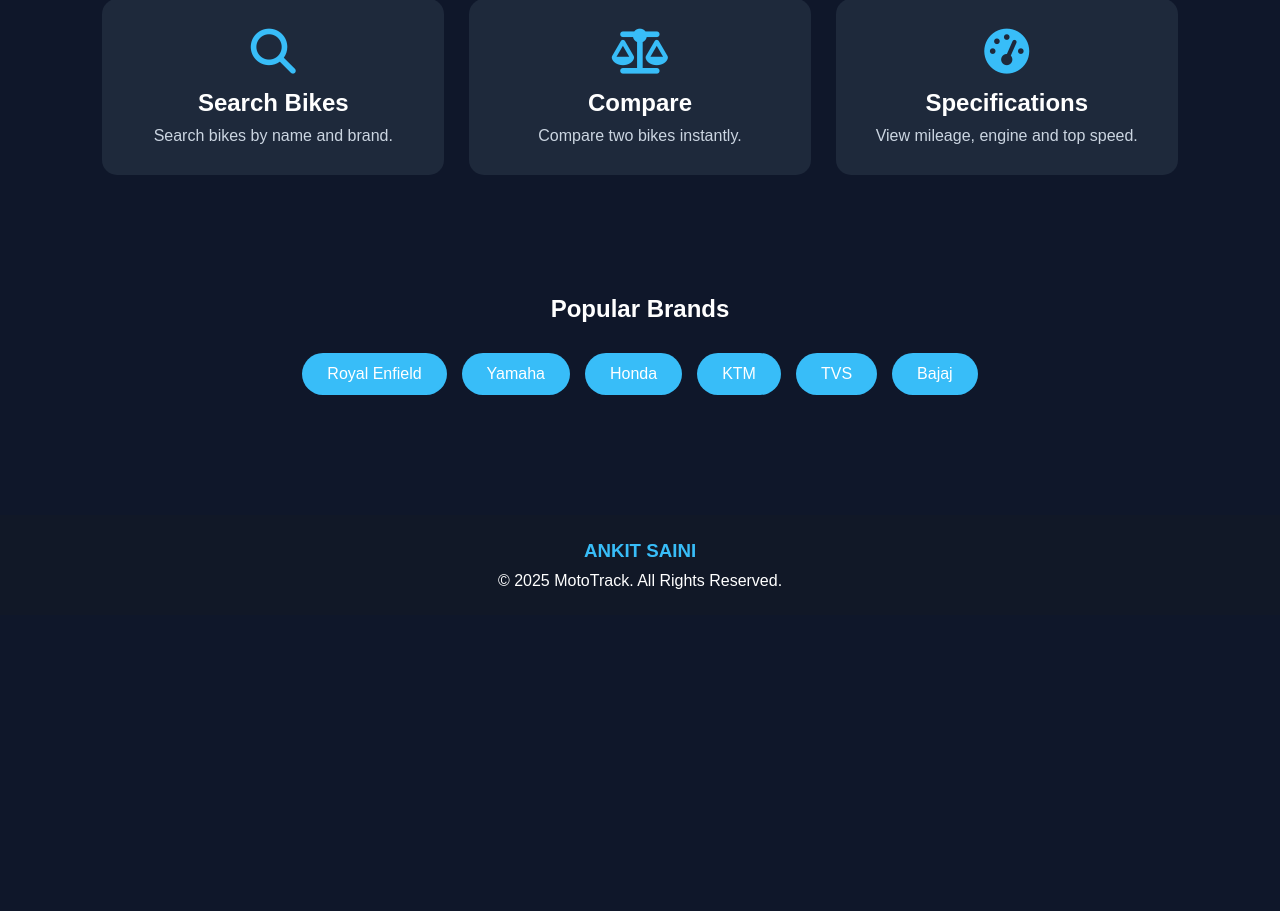
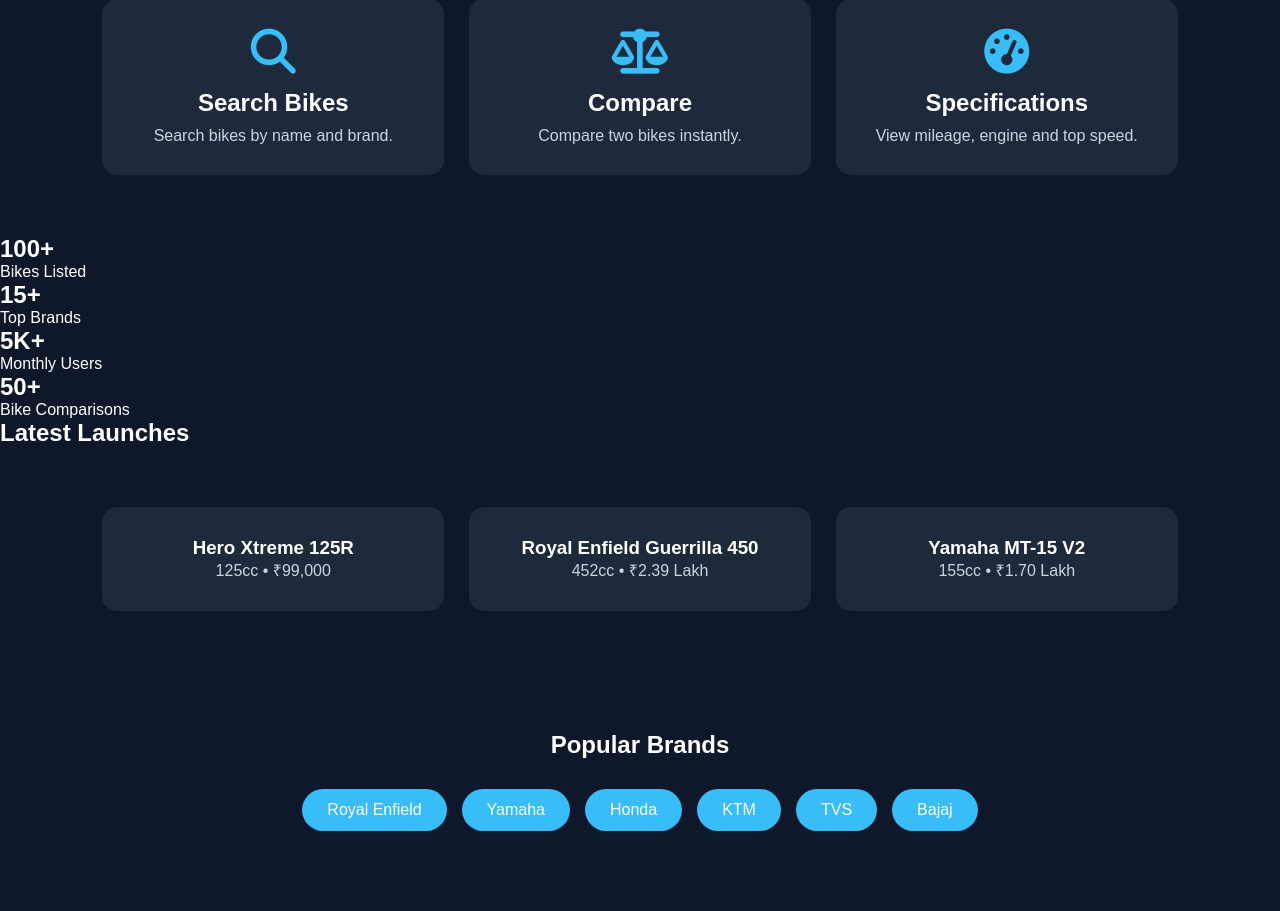
Before and after one commit to AnkitSaini491/MotoTrack-Pro, a Flask app: page / in a window 1280 px wide. Shown: the part 652-1563 px from the top of the page. Before the commit the page ends 1241 px from the top, so only its background shows below. Run offline with Flask 3, Linux system fonts and the light colour scheme.

Commit message:
Update index.html

```diff
--- a/templates/index.html
+++ b/templates/index.html
@@ -99,6 +99,58 @@
         </div>
 
     </section>
+    <!-- Statistics -->
+
+<section class="stats">
+
+    <div class="stat-box">
+        <h2>100+</h2>
+        <p>Bikes Listed</p>
+    </div>
+
+    <div class="stat-box">
+        <h2>15+</h2>
+        <p>Top Brands</p>
+    </div>
+
+    <div class="stat-box">
+        <h2>5K+</h2>
+        <p>Monthly Users</p>
+    </div>
+
+    <div class="stat-box">
+        <h2>50+</h2>
+        <p>Bike Comparisons</p>
+    </div>
+
+</section>
+
+<!-- Latest Launches -->
+
+<section class="latest">
+
+    <h2>Latest Launches</h2>
+
+    <div class="features">
+
+        <div class="card">
+            <h3>Hero Xtreme 125R</h3>
+            <p>125cc • ₹99,000</p>
+        </div>
+
+        <div class="card">
+            <h3>Royal Enfield Guerrilla 450</h3>
+            <p>452cc • ₹2.39 Lakh</p>
+        </div>
+
+        <div class="card">
+            <h3>Yamaha MT-15 V2</h3>
+            <p>155cc • ₹1.70 Lakh</p>
+        </div>
+
+    </div>
+
+</section>
 
     <!-- Popular Brands -->
 
```
